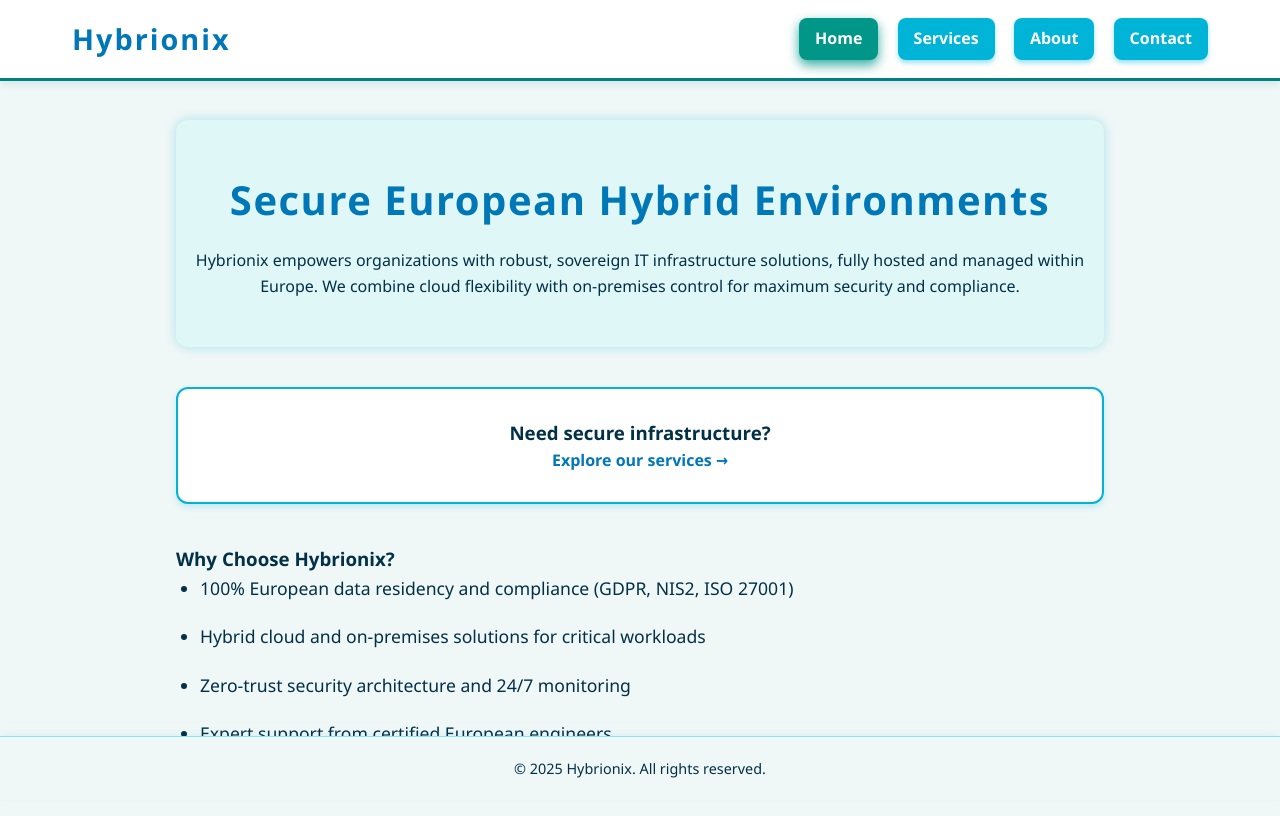
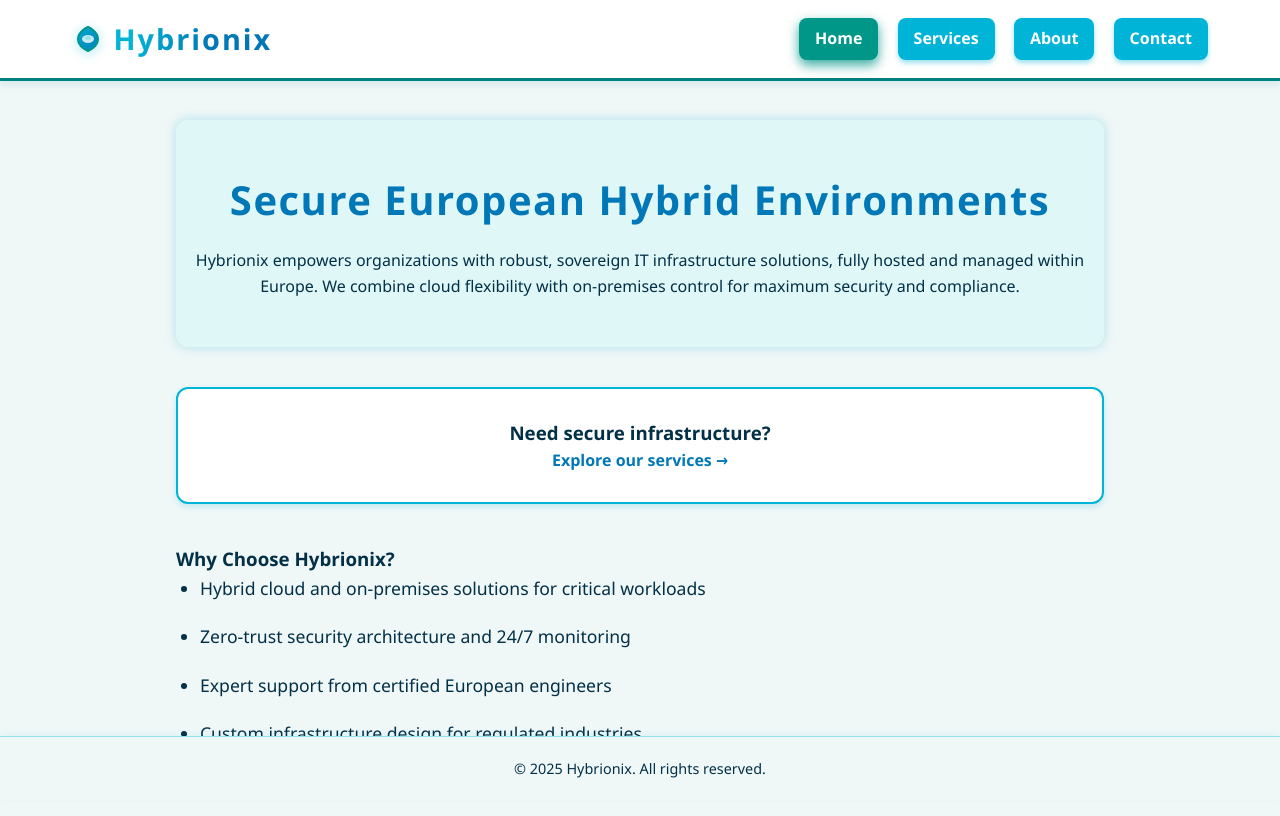
Before and after one commit to Hybrionix/hybrionix-website, a plain HTML site: page index.html in a window 1280 px wide. Drawn offline with Linux system fonts and the light colour scheme.

Commit message:
pretty logo

```diff
--- a/index.html
+++ b/index.html
@@ -10,7 +10,22 @@
 <body>
   <header>
     <div class="nav-container">
-      <h1 class="logo">Hybrionix</h1>
+      <h1 class="logo">
+        <span class="logo-icon" aria-hidden="true">
+          <svg width="32" height="32" viewBox="0 0 32 32" fill="none" style="vertical-align:middle;">
+            <defs>
+              <linearGradient id="hyb-gradient" x1="0" y1="0" x2="32" y2="32" gradientUnits="userSpaceOnUse">
+                <stop stop-color="#00b4d8"/>
+                <stop offset="1" stop-color="#0077b6"/>
+              </linearGradient>
+            </defs>
+            <path d="M16 4C16 4 6 8 6 16C6 24 16 28 16 28C16 28 26 24 26 16C26 8 16 4 16 4Z" fill="url(#hyb-gradient)" stroke="#009688" stroke-width="2"/>
+            <ellipse cx="16" cy="16" rx="6" ry="4" fill="#fff" opacity="0.8"/>
+            <ellipse cx="16" cy="15" rx="3" ry="2" fill="#90e0ef" opacity="0.8"/>
+          </svg>
+        </span>
+        Hybrionix
+      </h1>
       <nav>
         <a href="index.html" class="active">Home</a>
         <a href="services.html">Services</a>
@@ -35,7 +50,7 @@
     <section>
       <h3>Why Choose Hybrionix?</h3>
       <ul class="service-list">
-        <li>100% European data residency and compliance (GDPR, NIS2, ISO 27001)</li>
+        <!-- <li>100% European data residency and compliance (GDPR, NIS2, ISO 27001)</li> -->
         <li>Hybrid cloud and on-premises solutions for critical workloads</li>
         <li>Zero-trust security architecture and 24/7 monitoring</li>
         <li>Expert support from certified European engineers</li>
--- a/styles.css
+++ b/styles.css
@@ -35,11 +35,18 @@ header {
 }
 
 .logo {
+  display: flex;
+  align-items: center;
   font-size: 1.8rem;
   font-weight: 700;
   color: #0077b6;
   letter-spacing: 2px;
   user-select: none;
+  gap: 0.6rem;
+  background: linear-gradient(90deg, #00b4d8 30%, #0077b6 70%);
+  -webkit-background-clip: text;
+  -webkit-text-fill-color: transparent;
+  background-clip: text;
 }
 
 /* Nav buttons */
@@ -205,3 +212,16 @@ footer {
   margin-top: 0;
   line-height: 64px;           /* vertically center text */
 }
+
+.logo-icon {
+  display: inline-flex;
+  align-items: center;
+  filter: drop-shadow(0 2px 6px #00b4d855);
+  animation: shine 2.5s infinite linear;
+}
+
+@keyframes shine {
+  0% { filter: drop-shadow(0 2px 6px #00b4d855) brightness(1); }
+  50% { filter: drop-shadow(0 2px 12px #90e0ef88) brightness(1.15); }
+  100% { filter: drop-shadow(0 2px 6px #00b4d855) brightness(1); }
+}
```
